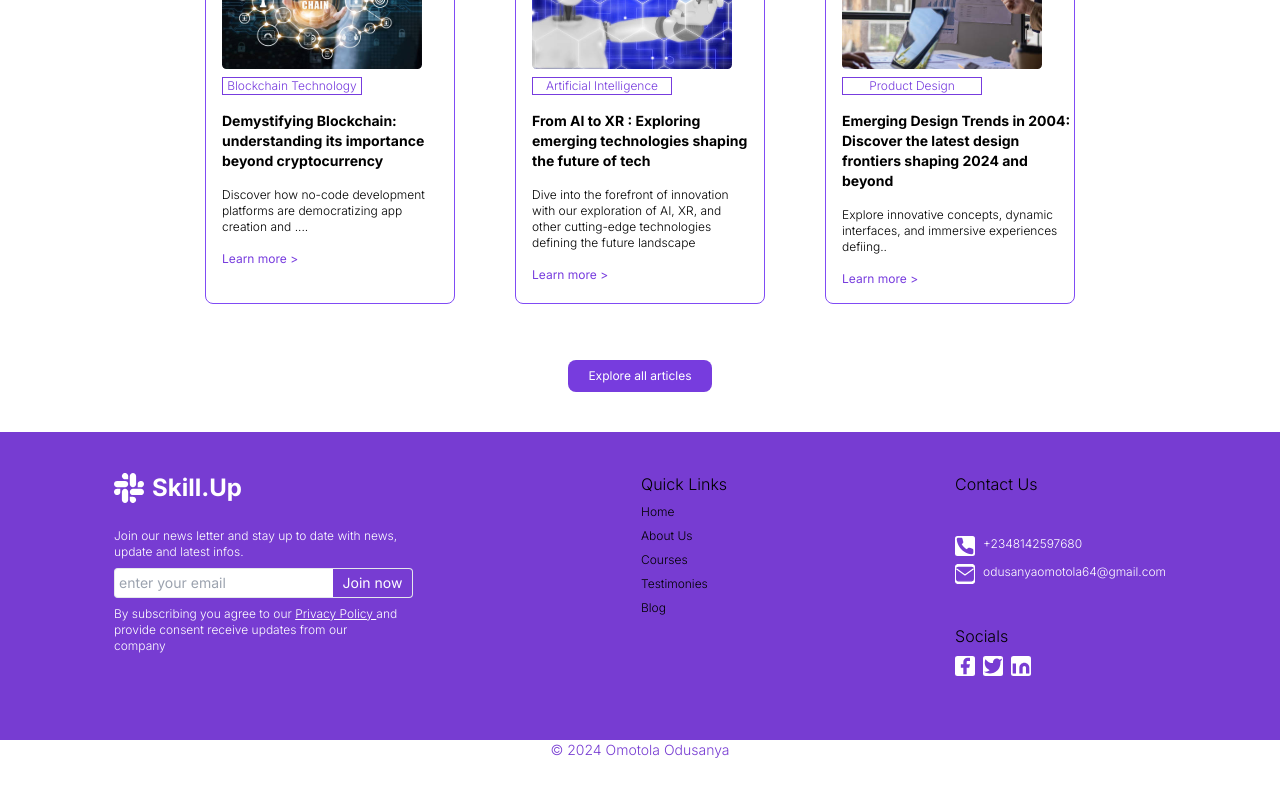
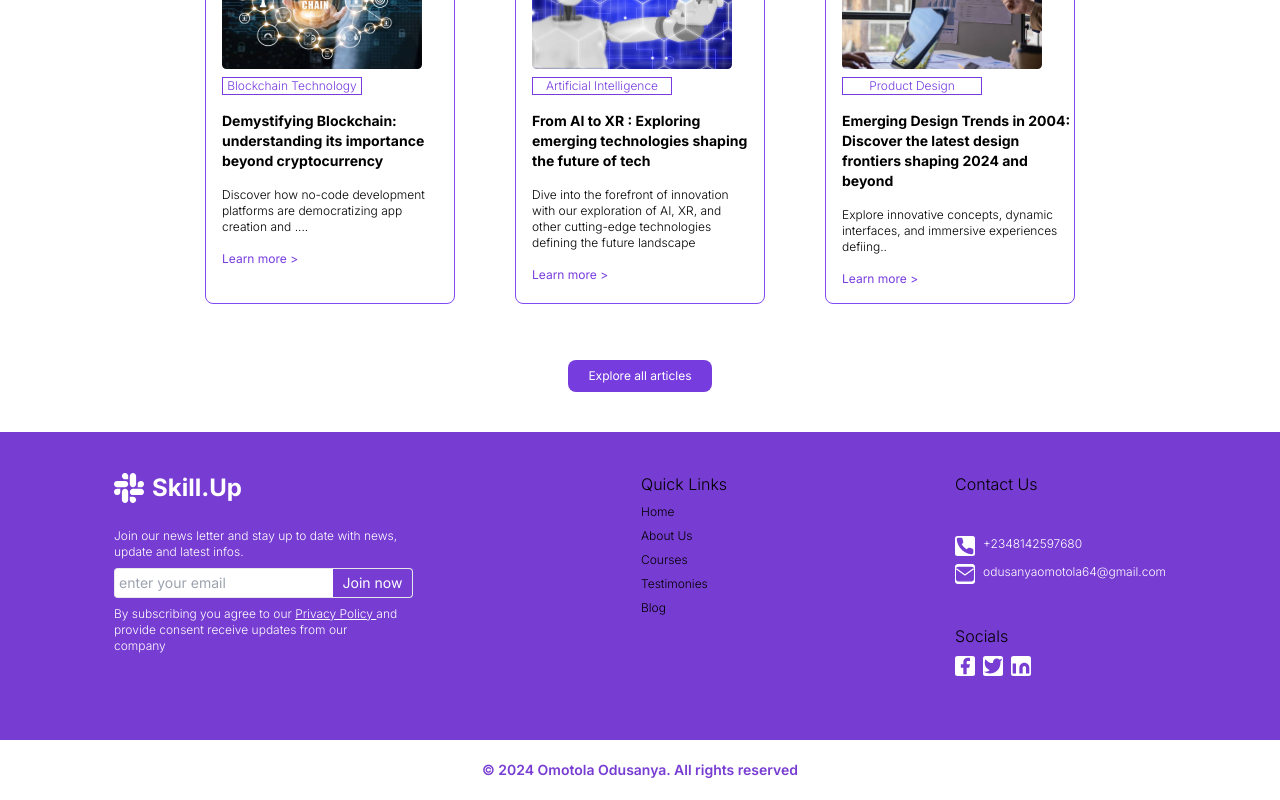
Before and after one commit to itstolexy/skill-up, a Next.js app: page / in a window 1280 px wide. Shown: the part 4678-5478 px from the top of the page. Before the commit the page ends 5438 px from the top, so only its background shows below. Built offline with nearby package versions, Linux system fonts and the light colour scheme.

Commit message:
copyright

```diff
--- a/app/components/footer/index.tsx
+++ b/app/components/footer/index.tsx
@@ -139,9 +139,10 @@
           </div>
         </div>
       </div>
-      <span className="text-sm font-light text-[#773CD2] ml-auto flex items-center justify-center">
-        &copy; 2024 Omotola Odusanya
-      </span>
+
+      <span className="text-sm font-semibold text-[#773CD2] flex items-center justify-center">
+      <p className="my-5">&copy; 2024 Omotola Odusanya. All rights reserved</p>
+    </span>
     </>
   );
 }
```
